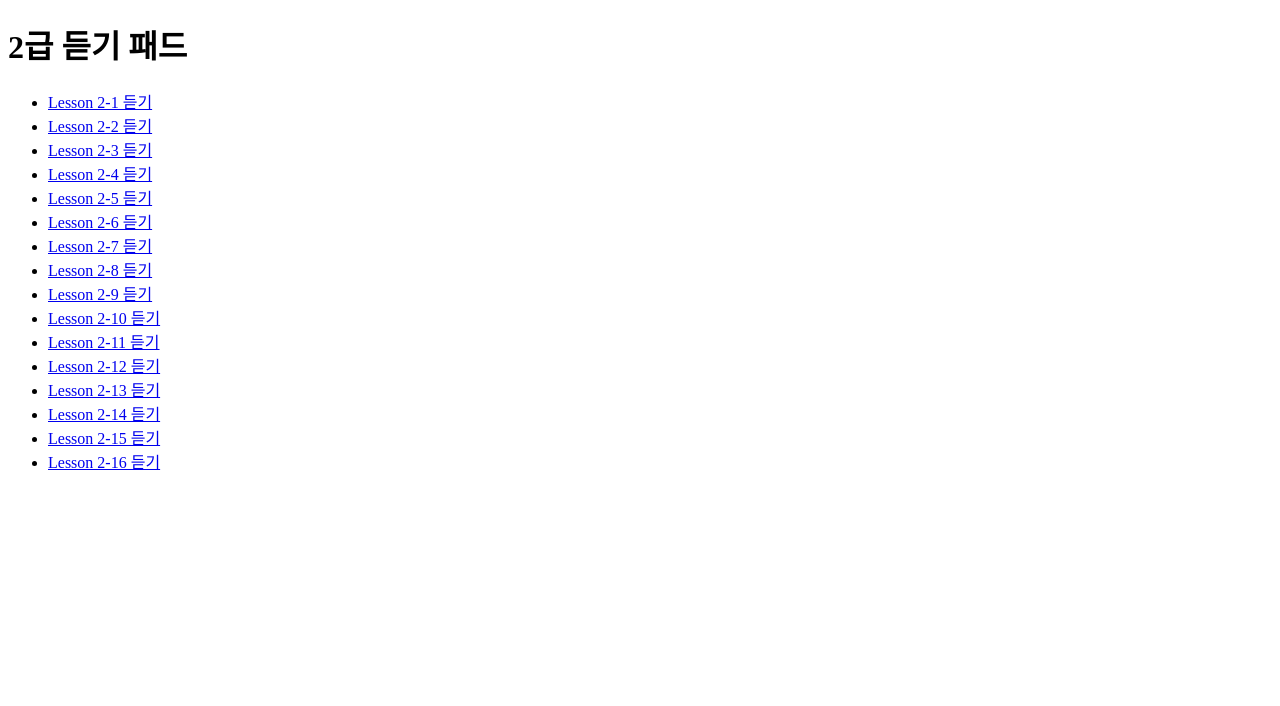
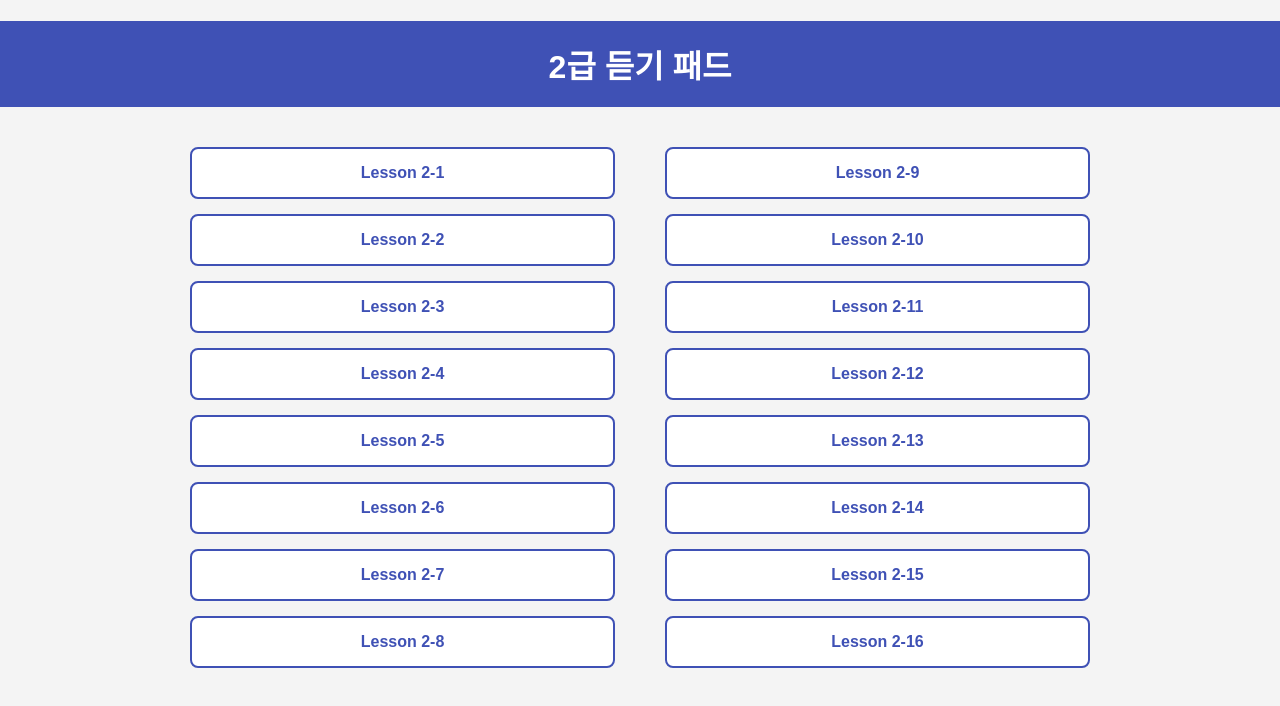
Before and after one commit to Junseok3608/korean_pcu_rank2, a plain HTML site: page index.html in a window 1280 px wide. Drawn offline with Linux system fonts and the light colour scheme.

Commit message:
add little design

```diff
--- a/index.html
+++ b/index.html
@@ -2,27 +2,78 @@
 <html lang="ko">
   <head>
     <meta charset="UTF-8" />
-    <title>2급 듣기 목록</title>
+    <title>2급 듣기 패드</title>
+    <style>
+      body {
+        font-family: "Arial", sans-serif;
+        background-color: #f4f4f4;
+        margin: 0;
+        padding: 0;
+        text-align: center;
+      }
+
+      h1 {
+        background-color: #3f51b5;
+        color: white;
+        padding: 20px;
+        margin-bottom: 40px;
+      }
+
+      .container {
+        display: flex;
+        justify-content: center;
+        gap: 50px;
+        margin: 0 auto;
+        max-width: 900px;
+      }
+
+      .column {
+        display: flex;
+        flex-direction: column;
+        gap: 15px;
+        flex: 1;
+      }
+
+      .link-box {
+        background-color: white;
+        border: 2px solid #3f51b5;
+        color: #3f51b5;
+        padding: 15px;
+        border-radius: 8px;
+        text-decoration: none;
+        font-weight: bold;
+        transition: background-color 0.3s, color 0.3s;
+      }
+
+      .link-box:hover {
+        background-color: #3f51b5;
+        color: white;
+      }
+    </style>
   </head>
   <body>
     <h1>2급 듣기 패드</h1>
-    <ul>
-      <li><a href="lesson2-1.html">Lesson 2-1 듣기</a></li>
-      <li><a href="lesson2-2.html">Lesson 2-2 듣기</a></li>
-      <li><a href="lesson2-3.html">Lesson 2-3 듣기</a></li>
-      <li><a href="lesson2-4.html">Lesson 2-4 듣기</a></li>
-      <li><a href="lesson2-5.html">Lesson 2-5 듣기</a></li>
-      <li><a href="lesson2-6.html">Lesson 2-6 듣기</a></li>
-      <li><a href="lesson2-7.html">Lesson 2-7 듣기</a></li>
-      <li><a href="lesson2-8.html">Lesson 2-8 듣기</a></li>
-      <li><a href="lesson2-9.html">Lesson 2-9 듣기</a></li>
-      <li><a href="lesson2-10.html">Lesson 2-10 듣기</a></li>
-      <li><a href="lesson2-11.html">Lesson 2-11 듣기</a></li>
-      <li><a href="lesson2-12.html">Lesson 2-12 듣기</a></li>
-      <li><a href="lesson2-13.html">Lesson 2-13 듣기</a></li>
-      <li><a href="lesson2-14.html">Lesson 2-14 듣기</a></li>
-      <li><a href="lesson2-15.html">Lesson 2-15 듣기</a></li>
-      <li><a href="lesson2-16.html">Lesson 2-16 듣기</a></li>
-    </ul>
+    <div class="container">
+      <div class="column">
+        <a class="link-box" href="lesson2-1.html">Lesson 2-1</a>
+        <a class="link-box" href="lesson2-2.html">Lesson 2-2</a>
+        <a class="link-box" href="lesson2-3.html">Lesson 2-3</a>
+        <a class="link-box" href="lesson2-4.html">Lesson 2-4</a>
+        <a class="link-box" href="lesson2-5.html">Lesson 2-5</a>
+        <a class="link-box" href="lesson2-6.html">Lesson 2-6</a>
+        <a class="link-box" href="lesson2-7.html">Lesson 2-7</a>
+        <a class="link-box" href="lesson2-8.html">Lesson 2-8</a>
+      </div>
+      <div class="column">
+        <a class="link-box" href="lesson2-9.html">Lesson 2-9</a>
+        <a class="link-box" href="lesson2-10.html">Lesson 2-10</a>
+        <a class="link-box" href="lesson2-11.html">Lesson 2-11</a>
+        <a class="link-box" href="lesson2-12.html">Lesson 2-12</a>
+        <a class="link-box" href="lesson2-13.html">Lesson 2-13</a>
+        <a class="link-box" href="lesson2-14.html">Lesson 2-14</a>
+        <a class="link-box" href="lesson2-15.html">Lesson 2-15</a>
+        <a class="link-box" href="lesson2-16.html">Lesson 2-16</a>
+      </div>
+    </div>
   </body>
 </html>
```
